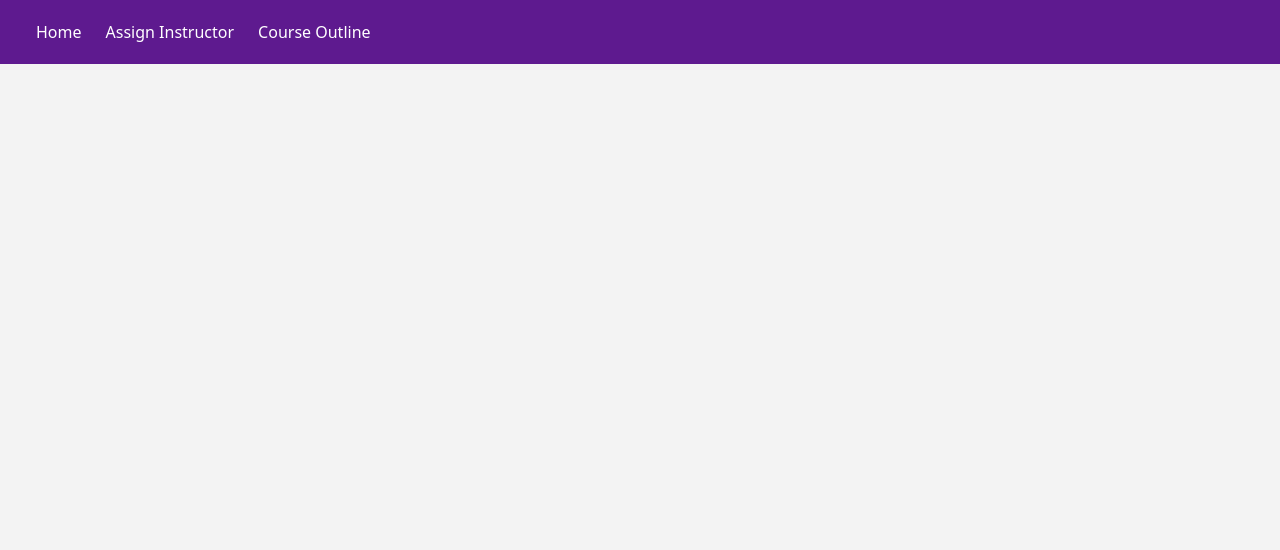
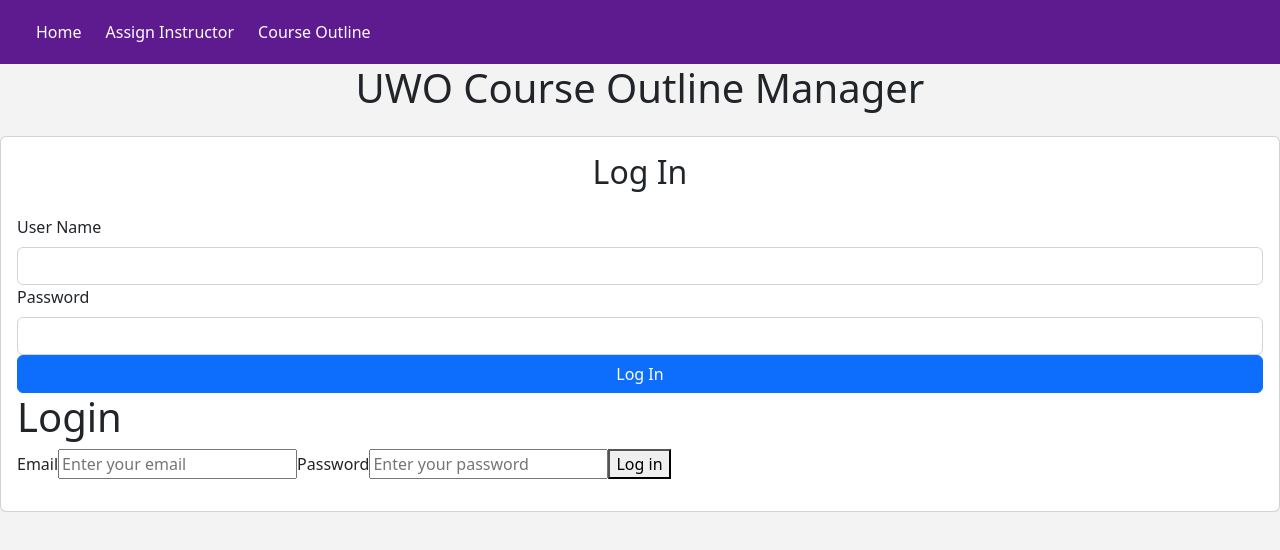
Before and after one commit to grantpan23/course-outline-manager, a React (Create React App) app in the folder frontend/: page / in a window 1280 px wide. Shown: the top 550 px of the page. Built offline with nearby package versions, Linux system fonts and the light colour scheme.

Commit message:
fix login frontend path in App.jsx

```diff
--- a/frontend/package.json
+++ b/frontend/package.json
@@ -15,7 +15,8 @@
     "react-router-dom": "^6.8.0",
     "react-scripts": "^5.0.1",
     "router": "^1.3.7",
-    "socket.io-client": "^4.6.0",
+    "socket.io": "^4.6.1",
+    "socket.io-client": "^4.6.1",
     "web-vitals": "^2.1.4"
   },
   "proxy": "http://localhost:4000/",
--- a/frontend/src/App.jsx
+++ b/frontend/src/App.jsx
@@ -28,7 +28,7 @@ function App() {
     </nav>
     <Routes>
         {/* change routes to begin with role */}
-      <Route exact path= "/" component={<Home />} />
+      <Route path= "/" element={<Login />} />
       <Route path= "/home" element={<Home />} />
       <Route path= "/courseOutlineHome" element={<CourseOutlineHome />} />
       <Route path="/create" element={<Navigate to={`/documents/${uuidV4()}`} />}/>
```
Also changed, not shown: 1 other file (tests, documents, lock files or other folders).
